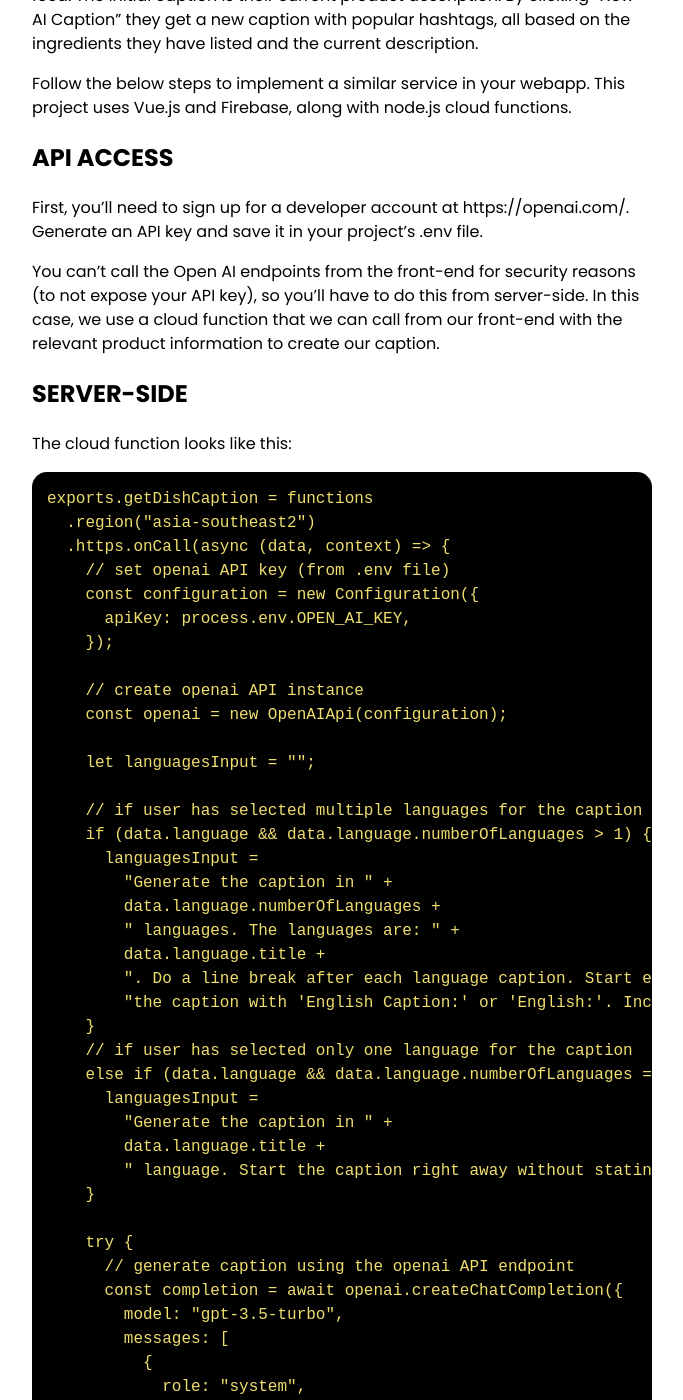
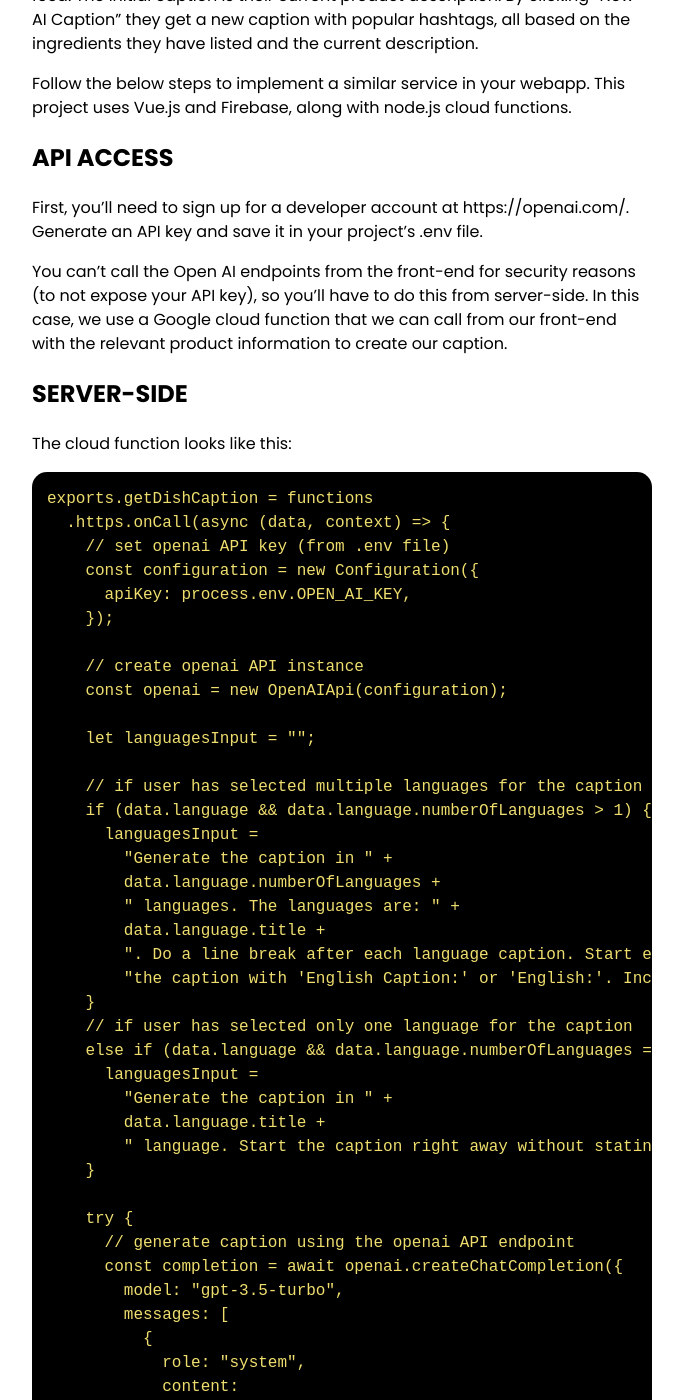
Before and after one commit to leafleaf90/VLblog, a Jekyll site: the page built from _posts/2023-05-24-open-ai-api.md, in a window 1280 px wide and 1400 px high, scrolled down 1688 px. Shown: the whole window, without its empty margins (298-981 px from the left). Built offline with Jekyll 4.4.1, drawn with Linux system fonts in a browser that asks for light colours; some web fonts are replaced; some of the changed text lies outside the part shown.

Commit message:
fixes on blog psots

````diff
--- a/_layouts/post.html
+++ b/_layouts/post.html
@@ -21,6 +21,11 @@
         <p style="margin-top: 0px; margin-bottom: 10px">
           {{ page.date | date: "%b %-d, %Y" }}
         </p>
+        {% if page.updated_date %}
+        <p style="margin-top: 0px; margin-bottom: 10px">
+          Updated: {{ page.updated_date | date: "%b %-d, %Y" }}
+        </p>
+        {% endif %}
         <div
           style="
             display: flex;
--- a/_posts/2023-05-24-open-ai-api.md
+++ b/_posts/2023-05-24-open-ai-api.md
@@ -23,7 +23,7 @@
 
 First, you’ll need to sign up for a developer account at https://openai.com/. Generate an API key and save it in your project’s .env file.
 
-You can’t call the Open AI endpoints from the front-end for security reasons (to not expose your API key), so you’ll have to do this from server-side. In this case, we use a cloud function that we can call from our front-end with the relevant product information to create our caption.
+You can’t call the Open AI endpoints from the front-end for security reasons (to not expose your API key), so you’ll have to do this from server-side. In this case, we use a Google cloud function that we can call from our front-end with the relevant product information to create our caption.
 
 ## Server-side
 
@@ -31,7 +31,6 @@
 
 ```
 exports.getDishCaption = functions
-  .region("asia-southeast2")
   .https.onCall(async (data, context) => {
     // set openai API key (from .env file)
     const configuration = new Configuration({
````
Also changed, not shown: other parts of _posts/2023-05-24-open-ai-api.md (+4 -8 lines), _posts/2020-05-27-vscode-extensions-1.md (+1 -0 lines).
